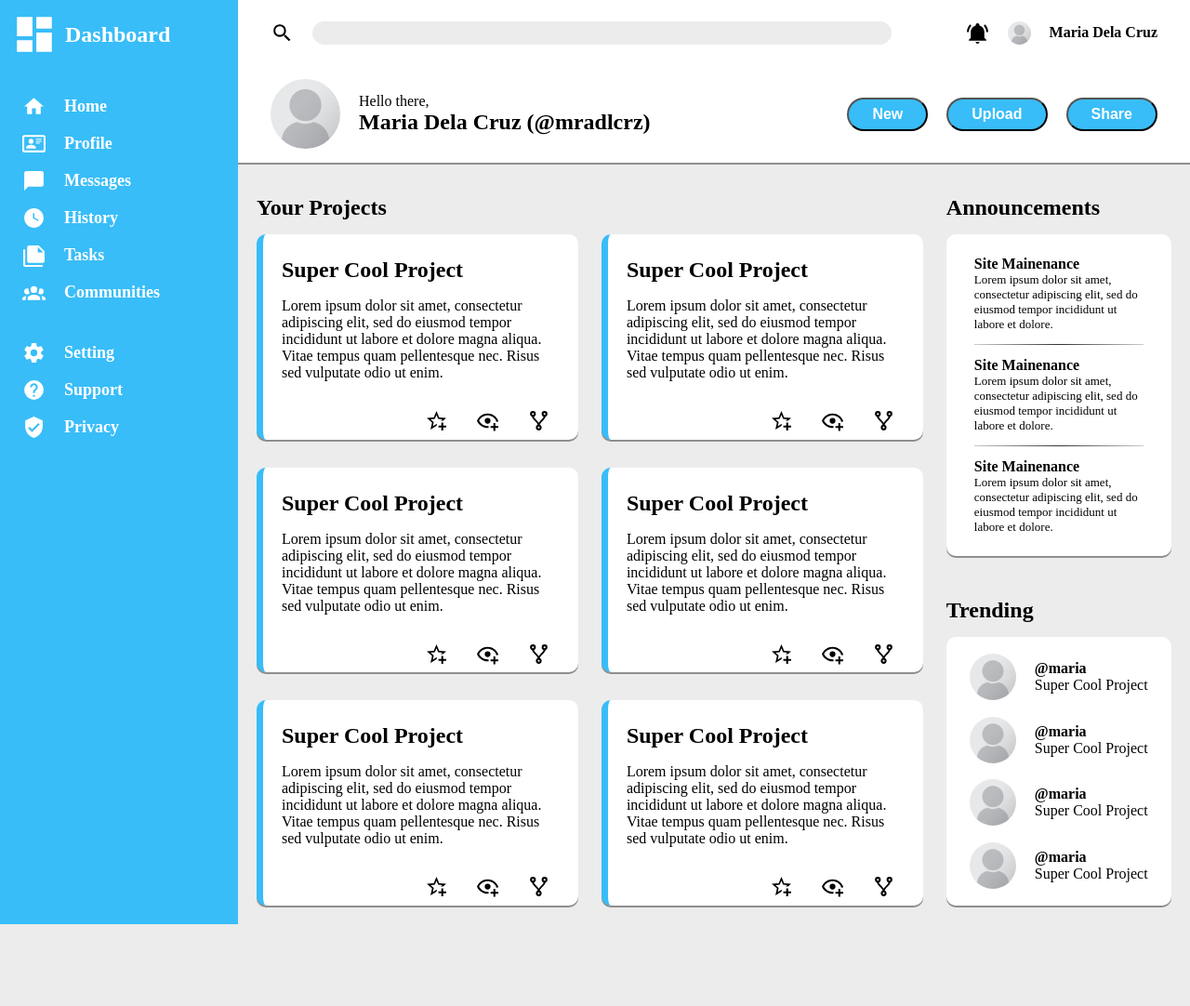
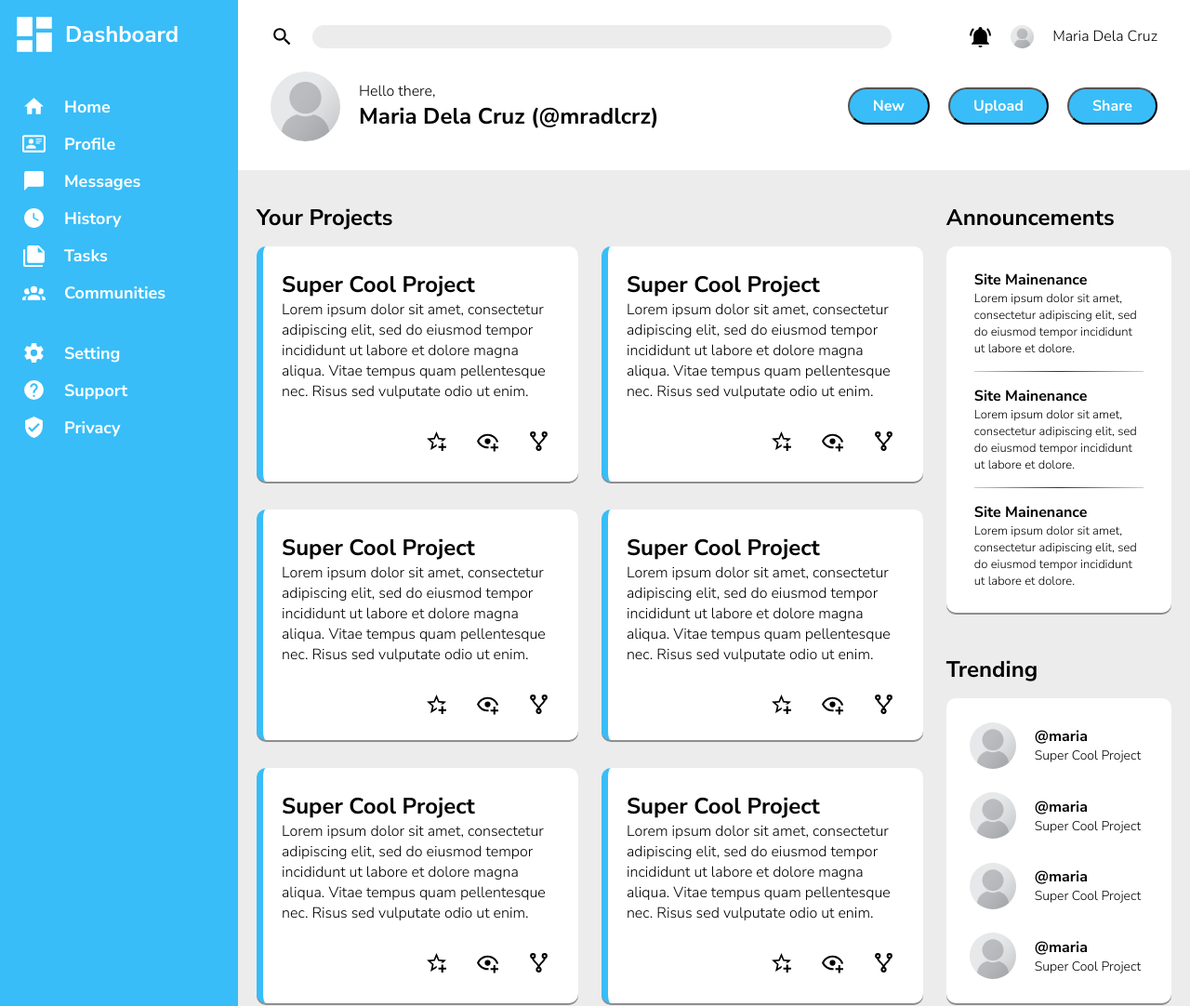
Before and after one commit to thisellie/admin-dashboard, a website: page src/index.html in a window 1280 px wide. Shown: the top 1082 px of the page at 93% size. Before the commit the page ends 994 px from the top, so only its background shows below. Drawn offline with nearby package versions, Linux system fonts and the light colour scheme; files that its build step writes are made by us from their sources.

Commit message:
Create and update html files

```diff
--- a/src/index.html
+++ b/src/index.html
@@ -9,7 +9,6 @@
   </head>
 
   <body>
-    <div class="container">
     <header>
       <div class="upper-header">
         <div class="left-upper-header">
@@ -37,7 +36,7 @@
         </div>
       </div>
     </header>
-      <nav id="sidebar">
+    <nav>
       <div id="dashboard">
         <img id="dashboard-icon" src="./assets/view-dashboard.svg" alt="Dashboard Icon">
         <a id="dashboard-link" href="">Dashboard</a>
@@ -71,7 +70,7 @@
         <img src="assets/shield-check.svg" alt="Privacy Icon">
         <a href="">Privacy</a></div>
     </nav>
-      <div class="content">
+    <main>
       <h2 class="grid-header" id="projects-header">Your Projects</h2>
       <h2 class="grid-header" id="announcement-header">Announcements</h2>
       <div class="cards projects first">
@@ -187,7 +186,6 @@
             </div>
         </div>
       </div>
-      </div>
-    </div>
+    </main>
   </body>
 </html>
--- a/src/main.scss
+++ b/src/main.scss
@@ -1,24 +1,27 @@
+@import url('https://fonts.googleapis.com/css2?family=Nunito+Sans:ital,wght@0,200;0,300;0,400;0,600;0,700;0,800;0,900;1,200;1,300;1,400;1,600;1,700;1,800;1,900&display=swap');
+
 $base-color: #38bdf8;
 $gray-color: #ececec;
 $light-color: #ffffff;
 $shadow: 0px 2px 0px 0px rgba(0, 0, 0, 0.4);
 
-html,
-body,
-.container {
-  height: 994px;
-  body {
-    background-color: $gray-color;
-    margin: 0;
-  }
+* {
+  font-family: 'Nunito Sans', sans-serif;
 }
 
-.header {
-  display: flex;
-  flex-direction: column;
+h1, h2, h3, h4, h5, h6, button {
+  font-weight: 700;
+  margin: 0;
 }
 
-.container {
+p {
+  font-weight: 300;
+  margin: 0;
+}
+
+body {
+  background-color: $gray-color;
+  margin: 0;
   display: grid;
   grid-template-columns: 0.6fr 1.4fr 1fr;
   grid-template-rows: 0.5fr 1.5fr 1fr;
@@ -31,43 +34,17 @@ body,
     "sidebar content content";
 }
 
-#sidebar {
+header {
   display: flex;
   flex-direction: column;
-  gap: 15px;
-  grid-area: sidebar;
-  background-color: $base-color;
-  color: $light-color;
-
-  div {
-    display: flex;
-    align-items: center;
-    padding: 0 24px 0 24px;
-    gap: 20px;
-    a {
-      font-size: 18px;
-      font-weight: bold;
-      color: $light-color;
-      text-decoration: none;
-    }
-    #dashboard-link { font-size: 24px; }
-  }
-  #dashboard {
-    padding: 0 12px 0 12px;
-    margin-top: 12px;
-    gap: 8px;
-  }
-  #home, #setting { margin-top: 25px; }
-}
-
-header {
+  justify-content: center;
   grid-area: header;
   background-color: $light-color;
-  box-shadow: $shadow;
+
   .upper-header {
     display: flex;
     justify-content: space-between;
-    margin: 0 35px 0 35px;
+    margin: 0 35px;
     padding: 10px 0;
 
     img {
@@ -96,9 +73,6 @@ header {
       #upper-profile {
         border-radius: 25px;
       }
-      p {
-        font-weight: bold;
-      }
     }
   }
 
@@ -106,32 +80,37 @@ header {
     display: flex;
     justify-content: space-between;
     align-items: center;
-    margin: 0 35px 0 35px;
+    margin: 0 35px;
 
     h2, p {
       margin: 0;
     }
+
     #left-lower-header {
       display: flex;
       align-items: center;
       gap: 20px;
     }
+
     #lower-profile {
       height: 75px;
       border-radius: 50px;
-      margin: 15px 0 15px 0;
+      margin: 15px 0;
     }
+
     #profile-name {
       height: 70%;
       display: flex;
       flex-direction: column;
       justify-content: space-evenly;
     }
+
     #lower-buttons {
       display: flex;
       gap: 20px;
+
       button {
-        padding: 7px 25px 7px 25px;
+        padding: 7px 25px;
         border-radius: 20px;
         background-color: $base-color;
         color: $light-color;
@@ -142,11 +121,50 @@ header {
   }
 }
 
-.content {
+nav {
+  display: flex;
+  flex-direction: column;
+  gap: 15px;
+  grid-area: sidebar;
+  background-color: $base-color;
+
+  div {
+    display: flex;
+    align-items: center;
+    padding: 0 24px 0 24px;
+    gap: 20px;
+
+    a {
+      font-size: 18px;
+      font-weight: bold;
+      color: $light-color;
+      text-decoration: none;
+    }
+
+    #dashboard-link {
+      font-size: 24px;
+    }
+
+  }
+
+  #dashboard {
+    padding: 0 12px 0 12px;
+    margin-top: 12px;
+    gap: 8px;
+  }
+
+  #home, #setting {
+    margin-top: 25px;
+  }
+}
+
+main {
+  padding: 20px;
   display: grid;
-  grid-template: 0.1fr 1fr 1fr 1fr 0.2fr 0.4fr 1fr 1fr / repeat(2, 1fr) 0.7fr;
+  grid-auto-flow: row;
+  grid-area: content;
   gap: 30px 25px;
-  grid-auto-flow: row;
+  grid-template: 0.1fr repeat(3, 1fr) 0.2fr 0.4fr 1fr 1fr / repeat(2, 1fr) 0.7fr;
   grid-template-areas:
     "project-header . announcement-header"
     "first second announcements"
@@ -156,8 +174,6 @@ header {
     "third fourth trending"
     "fifth sixth trending"
     "fifth sixth trending";
-  grid-area: content;
-  padding: 20px;
 
   h2 {
     margin: 0;
@@ -184,10 +200,12 @@ header {
     background-color: $light-color;
     border-radius: 10px;
     box-shadow: $shadow;
+
     article {
       margin-top: 25px;
-      padding: 0 20px 0 20px;
+      padding: 0 20px;
     }
+
     .card-tools {
       margin: 30px 0 20px;
       padding-right: 30px;
@@ -232,8 +250,6 @@ header {
     justify-content: space-evenly;
     grid-area: announcements;
 
-    // https://css-tricks.com/examples/hrs/
-
     hr {
       margin: 0 30px;
       border: 0;
@@ -241,12 +257,15 @@ header {
       background: $gray-color;
       background-image: linear-gradient(to right, #ccc, #333, #ccc);
     }
+
     div {
       padding: 0 30px;
+
       h3 {
         margin: 0;
         font-size: medium;
       }
+
       p {
         margin: 0;
         font-size: small;
@@ -259,20 +278,24 @@ header {
     display: flex;
     flex-direction: column;
     justify-content: space-evenly;
-    padding-left: 25px;
+    padding: 0 25px;
+
     .items {
       display: flex;
       gap: 20px;
+
       img {
         height: 50px;
         border-radius: 50px;
       }
+
       .title {
         display: flex;
         flex-direction: column;
         justify-content: center;
-        h4, p {
-          margin: 0;
+
+        p {
+          font-size: 14px;
         }
       }
     }
```
Also changed, not shown: index.html (added, +9 -0 lines), public/index.html (+0 -1 lines), 1 other file. Lines whose indentation alone changed are shown as unchanged.
